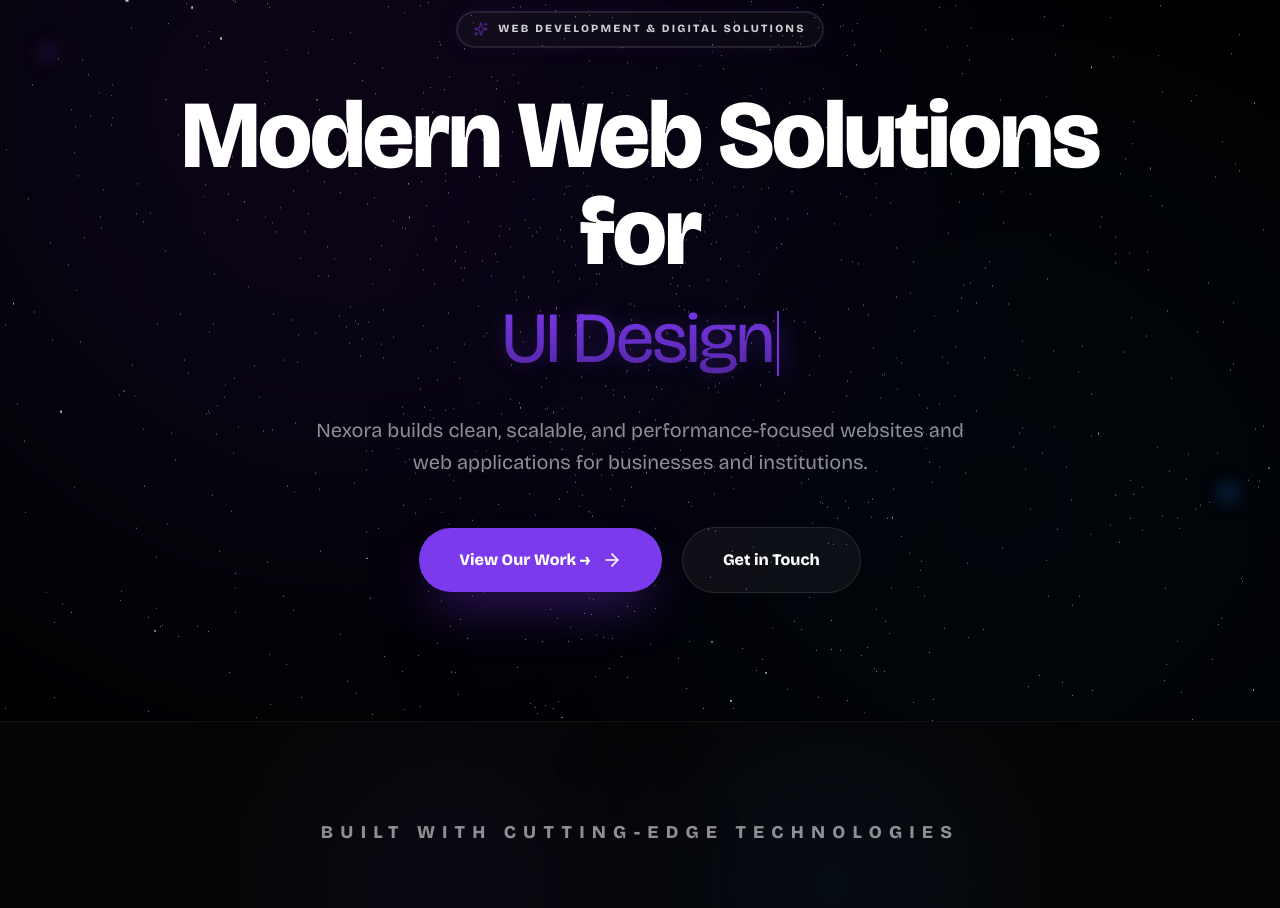
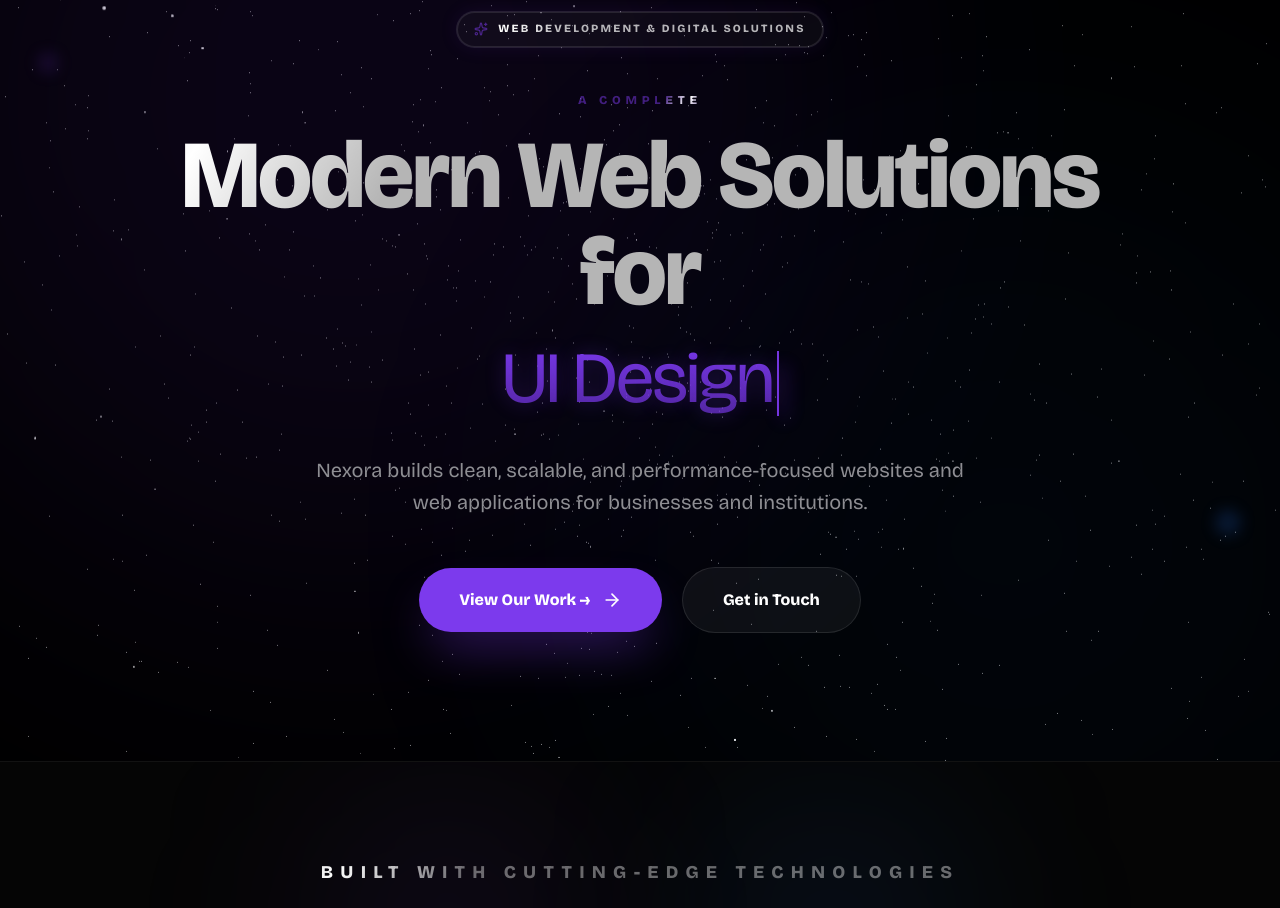
Before and after one commit to navaneethpv/nexora-agency, a Next.js app: page / in a window 1280 px wide. Shown: the part 180-1088 px from the top of the page. Built offline with nearby package versions, Linux system fonts and the light colour scheme.

Commit message:
feat: Add a `ShinyText` component and integrate it into the homepage and hero sections for animated text effects.

```diff
--- a/src/app/page.tsx
+++ b/src/app/page.tsx
@@ -10,6 +10,7 @@ import WhyNexora from "@/components/Pricing";
 import FAQ from "@/components/FAQ";
 import Footer from "@/components/Footer";
 import ScrollReveal from "@/components/ScrollReveal";
+import ShinyText from "@/components/ShinyText";
 import Image from "next/image";
 import { ExternalLink } from "lucide-react";
 import { FaReact, FaNodeJs, FaFigma } from "react-icons/fa";
@@ -62,14 +63,20 @@ export default function Home() {
           <div className="absolute top-1/2 left-1/4 -translate-y-1/2 w-64 h-64 bg-accent/10 blur-[100px] rounded-full pointer-events-none" />
           <div className="absolute top-1/2 right-1/4 -translate-y-1/2 w-64 h-64 bg-blue-500/10 blur-[100px] rounded-full pointer-events-none" />
 
-          <motion.p
+          <motion.div
             initial={{ opacity: 0, y: 10 }}
             whileInView={{ opacity: 1, y: 0 }}
             viewport={{ once: true }}
-            className="text-[11px] md:text-lg font-bold text-secondary uppercase tracking-[0.4em] mb-16 relative z-10"
+            className="mb-16 relative z-10"
           >
-            Built with cutting-edge Technologies
-          </motion.p>
+            <ShinyText
+              text="Built with cutting-edge Technologies"
+              className="text-[11px] md:text-lg font-bold uppercase tracking-[0.4em]"
+              color="rgba(255,255,255,0.4)"
+              shineColor="#ffffff"
+              speed={3}
+            />
+          </motion.div>
 
           <div className="w-full relative z-10">
             <div className="flex overflow-hidden [mask-image:linear-gradient(to_right,transparent,black_10%,black_90%,transparent)]">
@@ -94,9 +101,13 @@ export default function Home() {
                       <tech.icon className="w-8 h-8 md:w-10 md:h-10 text-white/30 group-hover:text-white transition-all duration-500 relative z-10" />
                     </div>
                     <div className="flex flex-col">
-                      <span className="text-lg md:text-xl font-bold tracking-tight text-white/40 group-hover:text-white transition-colors duration-300">
-                        {tech.name}
-                      </span>
+                      <ShinyText
+                        text={tech.name}
+                        className="text-lg md:text-xl font-bold tracking-tight"
+                        color="rgba(255,255,255,0.4)"
+                        shineColor="#ffffff"
+                        speed={2}
+                      />
                       <motion.div
                         className="h-0.5 w-0 group-hover:w-full bg-accent transition-all duration-500"
                         layoutId={`underline-${i}`}
--- a/src/components/Hero.tsx
+++ b/src/components/Hero.tsx
@@ -4,6 +4,7 @@ import { motion, useScroll, useTransform } from "framer-motion";
 import dynamic from "next/dynamic";
 import { useRef, useState, useEffect } from "react";
 import { ArrowRight, Sparkles } from "lucide-react";
+import ShinyText from "./ShinyText";
 
 const HeroBackground3D = dynamic(() => import("./HeroBackground3D"), { ssr: false });
 
@@ -116,14 +117,33 @@ export default function Hero() {
                     className="inline-flex items-center gap-2.5 rounded-full border border-white/10 bg-white/3 px-4 py-2 text-[10px] md:text-[11px] font-bold text-white/80 mb-6 md:mb-10 backdrop-blur-xl ring-1 ring-white/10 shadow-[0_0_20px_rgba(124,58,237,0.1)] group hover:border-accent/30 transition-colors duration-500"
                 >
                     <Sparkles className="w-3.5 h-3.5 text-accent animate-pulse" />
-                    <span className="uppercase tracking-[0.2em]">WEB DEVELOPMENT & DIGITAL SOLUTIONS</span>
+                    <ShinyText
+                        text="WEB DEVELOPMENT & DIGITAL SOLUTIONS"
+                        className="uppercase tracking-[0.2em]"
+                        color="rgba(255,255,255,0.7)"
+                        shineColor="#ffffff"
+                        speed={3}
+                    />
+                </motion.div>
+
+                <motion.div
+                    variants={itemVariants}
+                    className="mb-2 md:mb-4"
+                >
+                    <ShinyText
+                        text="A COMPLETE"
+                        className="text-[10px] md:text-xs font-bold tracking-[0.4em] text-accent/60"
+                        color="rgba(124,58,237,0.5)"
+                        shineColor="#ffffff"
+                        speed={4}
+                    />
                 </motion.div>
 
                 <motion.h1
                     variants={itemVariants}
                     className="max-w-5xl text-4xl sm:text-6xl md:text-7xl lg:text-8xl font-bold tracking-tight mb-4 md:mb-8 leading-[1.1] md:leading-[1.02]"
                 >
-                    Modern Web Solutions for <br />
+                    <ShinyText text="Modern Web Solutions for" className="block" color="#b5b5b5" shineColor="#ffffff" speed={3} />
                     <span className="font-medium text-accent text-glow bg-clip-text text-transparent bg-linear-to-b from-accent to-accent/60 min-h-[1.1em] inline-block text-3xl sm:text-5xl md:text-6xl lg:text-7xl">
                         {currentText}
                         <span className="inline-block w-[2px] h-[0.9em] bg-accent ml-1 animate-[pulse_1s_infinite] align-middle">|</span>
--- /dev/null
+++ b/src/components/ShinyText.tsx
@@ -0,0 +1,131 @@
+"use client";
+
+import { useCallback, useEffect, useRef, useState } from "react";
+import { motion, useAnimationFrame, useMotionValue, useTransform } from "framer-motion";
+
+interface ShinyTextProps {
+    text: string;
+    disabled?: boolean;
+    speed?: number;
+    className?: string;
+    color?: string;
+    shineColor?: string;
+    spread?: number;
+    yoyo?: boolean;
+    pauseOnHover?: boolean;
+    direction?: "left" | "right";
+    delay?: number;
+}
+
+const ShinyText = ({
+    text,
+    disabled = false,
+    speed = 2,
+    className = "",
+    color = "#b5b5b5",
+    shineColor = "#ffffff",
+    spread = 120,
+    yoyo = false,
+    pauseOnHover = false,
+    direction = "left",
+    delay = 0,
+}: ShinyTextProps) => {
+    const [isPaused, setIsPaused] = useState(false);
+    const progress = useMotionValue(0);
+    const elapsedRef = useRef(0);
+    const lastTimeRef = useRef<number | null>(null);
+    const directionRef = useRef(direction === "left" ? 1 : -1);
+
+    const animationDuration = speed * 1000;
+    const delayDuration = delay * 1000;
+
+    useAnimationFrame((time) => {
+        if (disabled || isPaused) {
+            lastTimeRef.current = null;
+            return;
+        }
+
+        if (lastTimeRef.current === null) {
+            lastTimeRef.current = time;
+            return;
+        }
+
+        const deltaTime = time - lastTimeRef.current;
+        lastTimeRef.current = time;
+
+        elapsedRef.current += deltaTime;
+
+        if (yoyo) {
+            const cycleDuration = animationDuration + delayDuration;
+            const fullCycle = cycleDuration * 2;
+            const cycleTime = elapsedRef.current % fullCycle;
+
+            if (cycleTime < animationDuration) {
+                // Forward animation: 0 -> 100
+                const p = (cycleTime / animationDuration) * 100;
+                progress.set(directionRef.current === 1 ? p : 100 - p);
+            } else if (cycleTime < cycleDuration) {
+                // Delay at end
+                progress.set(directionRef.current === 1 ? 100 : 0);
+            } else if (cycleTime < cycleDuration + animationDuration) {
+                // Reverse animation: 100 -> 0
+                const reverseTime = cycleTime - cycleDuration;
+                const p = 100 - (reverseTime / animationDuration) * 100;
+                progress.set(directionRef.current === 1 ? p : 100 - p);
+            } else {
+                // Delay at start
+                progress.set(directionRef.current === 1 ? 0 : 100);
+            }
+        } else {
+            const cycleDuration = animationDuration + delayDuration;
+            const cycleTime = elapsedRef.current % cycleDuration;
+
+            if (cycleTime < animationDuration) {
+                // Animation phase: 0 -> 100
+                const p = (cycleTime / animationDuration) * 100;
+                progress.set(directionRef.current === 1 ? p : 100 - p);
+            } else {
+                // Delay phase - hold at end (shine off-screen)
+                progress.set(directionRef.current === 1 ? 100 : 0);
+            }
+        }
+    });
+
+    useEffect(() => {
+        directionRef.current = direction === "left" ? 1 : -1;
+        elapsedRef.current = 0;
+        progress.set(0);
+    }, [direction, progress]);
+
+    // Transform: p=0 -> 150% (shine off right), p=100 -> -50% (shine off left)
+    const backgroundPosition = useTransform(progress, (p) => `${150 - p * 2}% center`);
+
+    const handleMouseEnter = useCallback(() => {
+        if (pauseOnHover) setIsPaused(true);
+    }, [pauseOnHover]);
+
+    const handleMouseLeave = useCallback(() => {
+        if (pauseOnHover) setIsPaused(false);
+    }, [pauseOnHover]);
+
+    const gradientStyle = {
+        backgroundImage: `linear-gradient(${spread}deg, ${color} 0%, ${color} 40%, ${shineColor} 50%, ${color} 60%, ${color} 100%)`,
+        backgroundSize: "200% auto",
+        WebkitBackgroundClip: "text",
+        backgroundClip: "text",
+        WebkitTextFillColor: "transparent",
+    };
+
+    return (
+        <motion.span
+            className={`inline-block ${className}`}
+            style={{ ...gradientStyle, backgroundPosition }}
+            onMouseEnter={handleMouseEnter}
+            onMouseLeave={handleMouseLeave}
+        >
+            {text}
+        </motion.span>
+    );
+};
+
+export default ShinyText;
```
